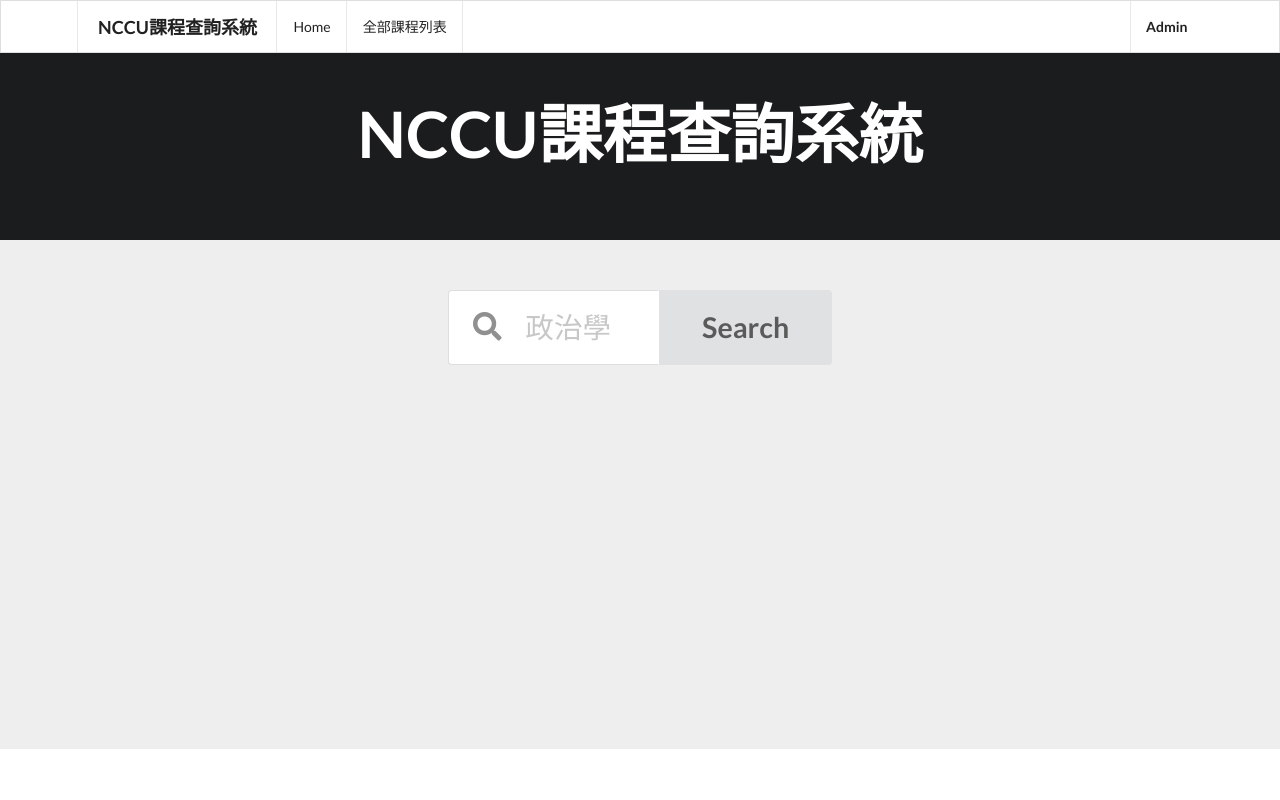
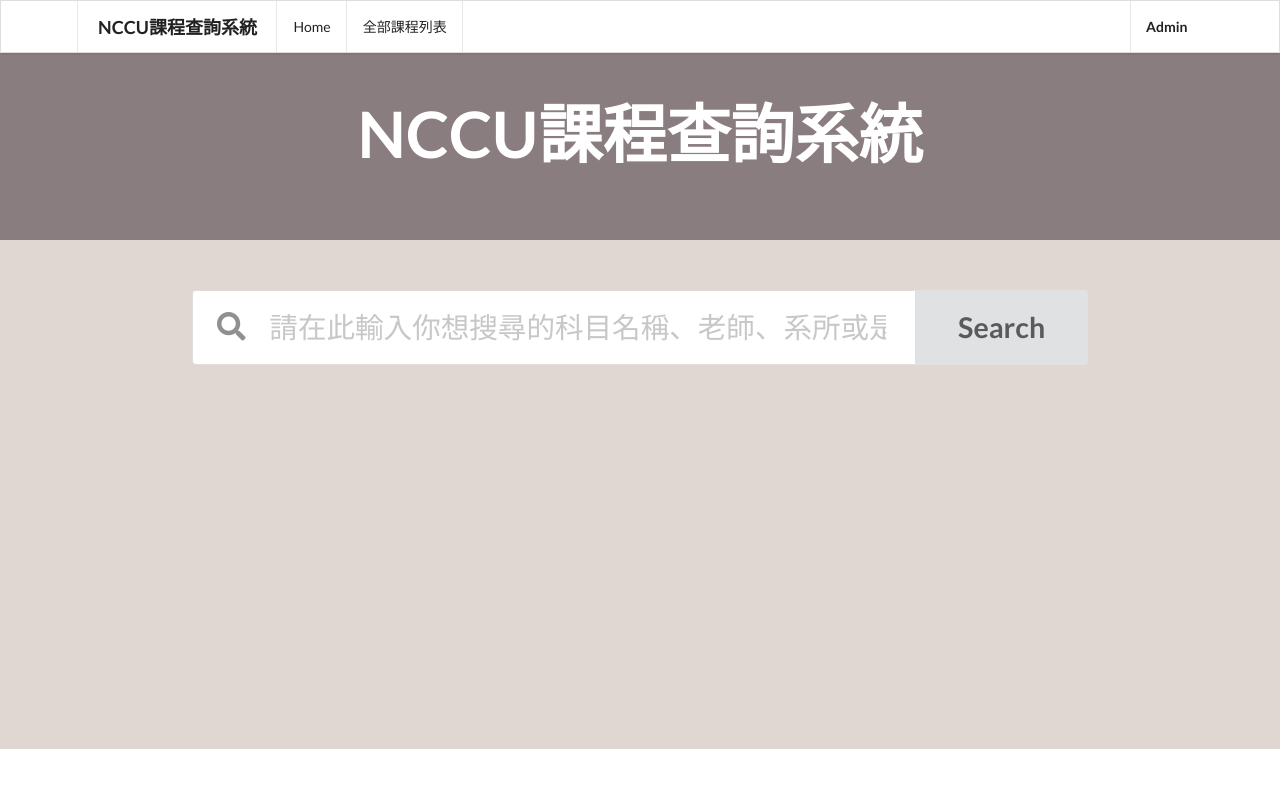
Before and after one commit to NCCU-SoftwareEngineer-1062-6/Project, a Django app: page / in a window 1280 px wide. Run offline with Django 3.2, Linux system fonts and the light colour scheme.

Commit message:
html修飾&畫面截圖

```diff
--- a/nccu_course_query/querysys/templates/index.html
+++ b/nccu_course_query/querysys/templates/index.html
@@ -43,21 +43,21 @@
             </div>
         </div>
 
-        <div class="ui inverted vertical center aligned segment" style="padding-top: 8% ;padding-bottom: 5%">
+        <div class="ui inverted vertical center aligned segment" style="background-color: #8a7d80 ; padding-top: 8% ;padding-bottom: 5%">
             <div class="ui text container">
-                <h1 class="ui inverted header" style="font-size: 4em">
+                <h1 class="ui inverted header" style="font-size: 4em ">
                     NCCU課程查詢系統
                 </h1>
             </div>
         </div>
 
-        <div class="ui vertical center aligned segment" style="background-color: #EEEEEE;padding-top: 50px;padding-bottom: 30%">
-            <div id='text-search' class="ui form huge" style="padding-right: 35%;padding-left: 35%">
+        <div class="ui vertical center aligned segment" style="background-color: #e0d7d3 ; padding-top: 50px;padding-bottom: 30%">
+            <div id='text-search' class="ui form huge" style="padding-right: 15%;padding-left: 15%">
                 <form action="/result/" method="POST">
                     {% csrf_token %}
                     <div class="ui right action left icon input huge fluid">
                         <i class="search icon"></i>
-                        <input class="prompt" type="text" placeholder="政治學" name="searchText">
+                        <input class="prompt" type="text" placeholder="請在此輸入你想搜尋的科目名稱、老師、系所或是科目代號" name="searchText">
                         <button class="ui button" style="font-size: 1em" type="submit">
                             Search
                         </button>
--- a/nccu_course_query/querysys/templates/result.html
+++ b/nccu_course_query/querysys/templates/result.html
@@ -34,20 +34,20 @@
                 <a href="/" class="header item">
                     Home
                 </a>
-                <a href="/result/" class="header item">全部課程列表</a>
+                <a href="/result/" class="header item" >全部課程列表</a>
                 <div class="right menu">
                     <a href="/admin/" class="header item">Admin</a>
                 </div>
             </div>
         </div>
-        <div class="ui inverted vertical center aligned segment" style="padding-top: 6% ;padding-bottom: 3%">
+        <div class="ui inverted vertical center aligned segment" style="background-color: #8a7d80 ; padding-top: 6% ;padding-bottom: 3%">
             <div class="ui text container">
                 <h1 class="ui inverted header" style="font-size: 4em">
                     課程查詢結果
                 </h1>
             </div>
         </div>
-        <div class="ui vertical center aligned segment">
+        <div class="ui vertical center aligned segment" style="background-color: #e0d7d3 ">
             <div class="ui container">
                 <table class="ui sortable selectable celled striped table">
                     <thead>
```
Also changed, not shown: 3 other files.
